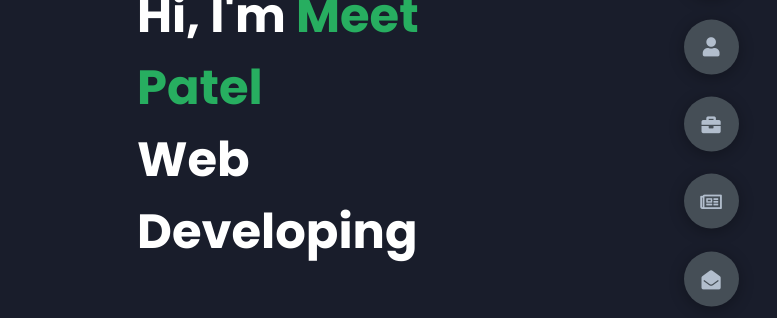
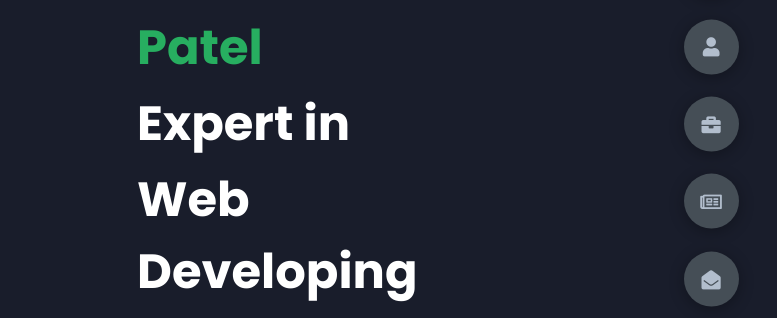
Before and after one commit to mp1424/Meets-Porfolio, a plain HTML site: page index.html in a window 1280 px wide. Shown: the part 276-594 px from the top of the page, 503-1280 px from the left. Drawn offline with Linux system fonts and the light colour scheme.

Commit message:
Update index.html

```diff
--- a/index.html
+++ b/index.html
@@ -32,6 +32,7 @@
         <div class="right-header">
           <h1 class="name">
             Hi, I'm <span>Meet Patel</span>
+            <p>Expert in </p>
             <div id="role-container">Data Analysis</div>
             <script>
               const roles = [
```
